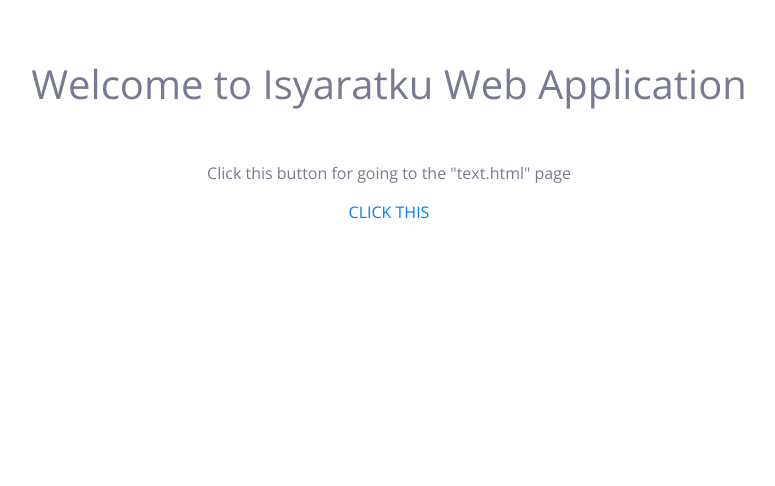
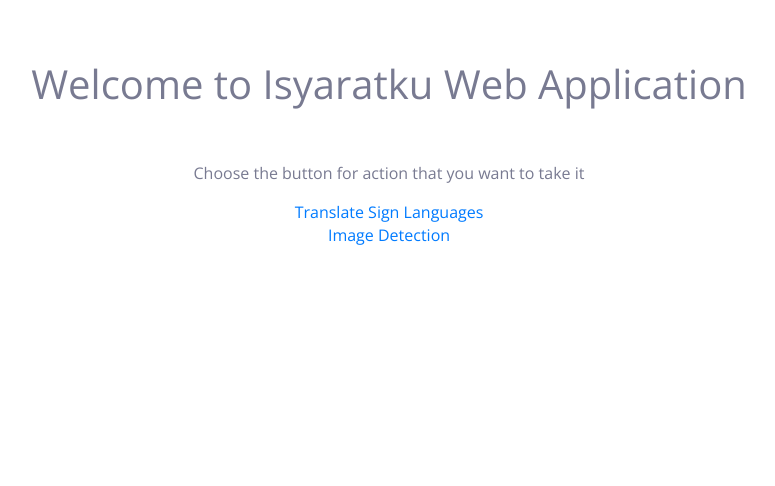
Before and after one commit to robbykamil/first-flask, a Flask app: template template/index.html in a window 1280 px wide. Shown: the part 138-624 px from the top of the page, without its empty margins (251-1026 px from the left). Run offline with Flask 2, Linux system fonts and the light colour scheme; the template is opened without the code that fills it, so the values that code supplies are empty; some libraries are stand-ins or nearby versions.

Commit message:
Changed to simple design

```diff
--- a/template/index.html
+++ b/template/index.html
@@ -6,7 +6,9 @@
 <main>
     <h1>Welcome to Isyaratku Web Application</h1>
     <br><br>
-    <p>Click this button for going to the "text.html" page</p>
-    <a href="/translate" target="_blank" rel="noopener noreferrer">CLICK THIS</a>
+    <p>Choose the button for action that you want to take it</p>
+    <a href="/translate" target="_blank" rel="noopener noreferrer">Translate Sign Languages</a>
+    <br>
+    <a href="/video" target="_blank" rel="noopener noreferrer">Image Detection</a>
 </main>
 {% endblock %}
```
